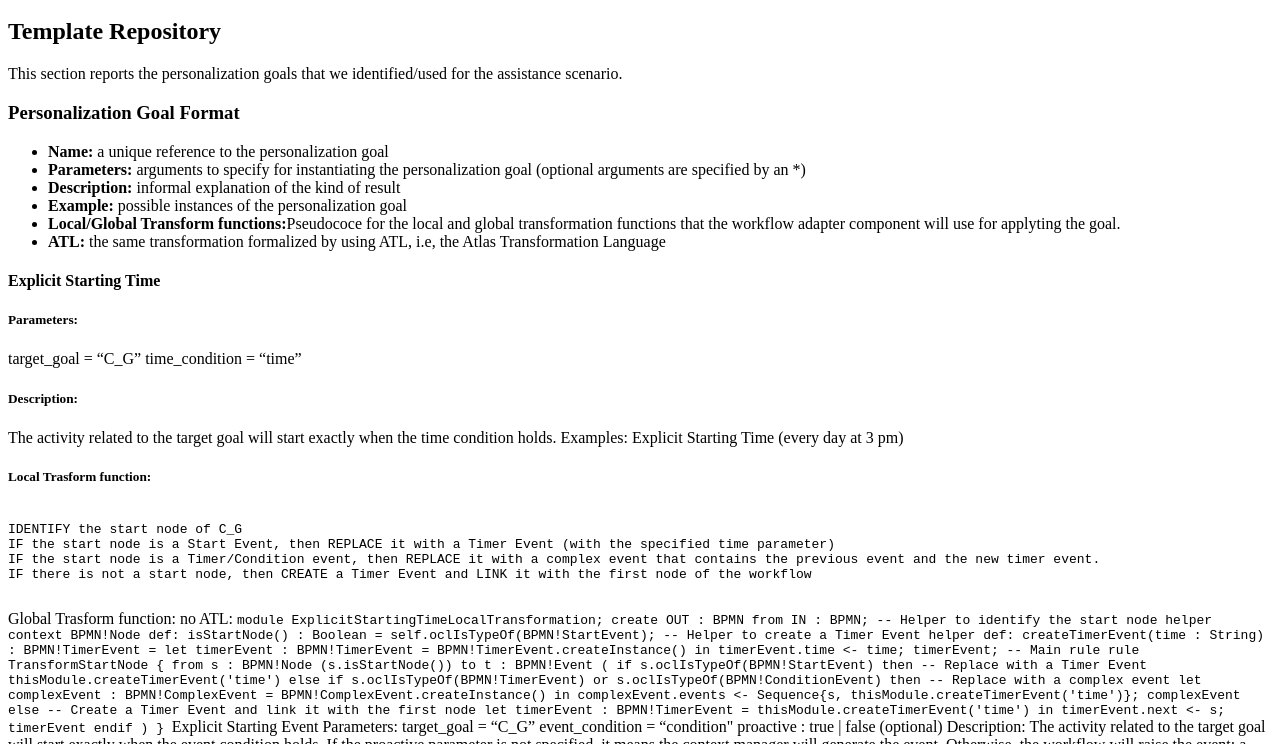
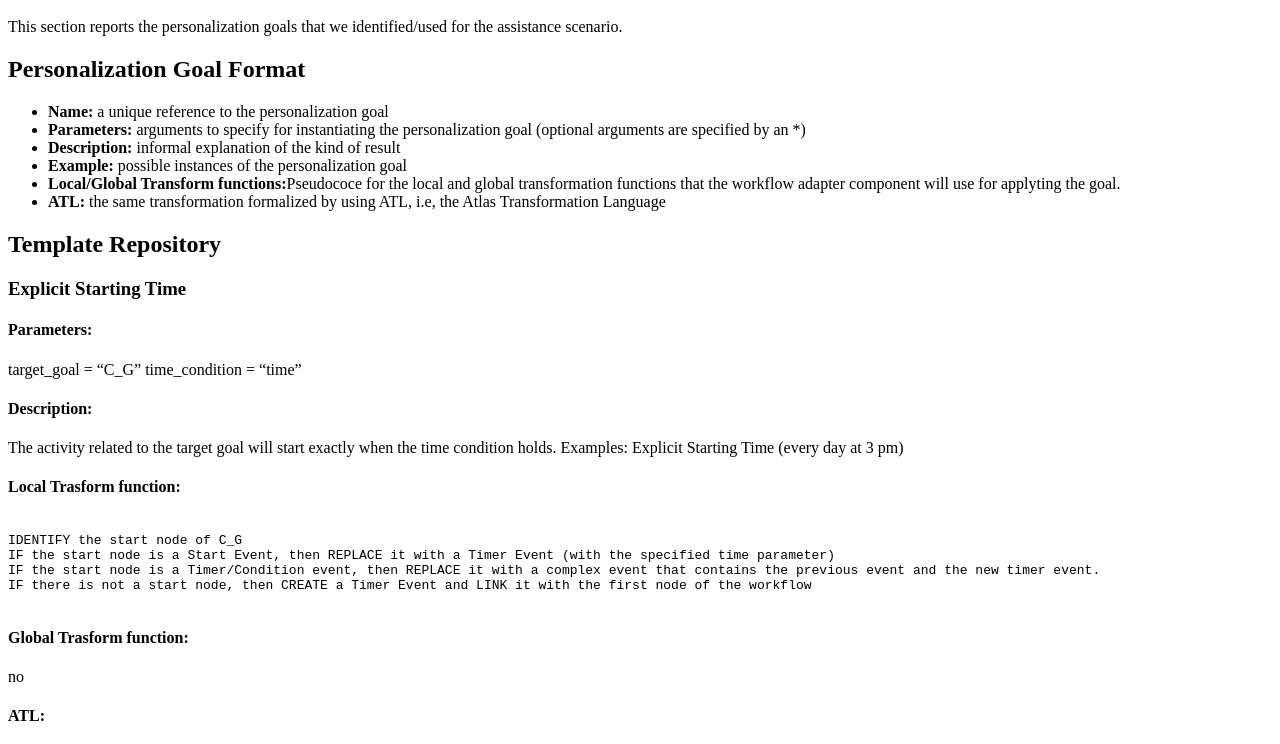
Before and after one commit to ls-cnr/AAL4E, a plain HTML site: page index.html in a window 1280 px wide. Shown: the part 48-792 px from the top of the page. Drawn offline with Linux system fonts and the light colour scheme.

Commit message:
Update index.html

```diff
--- a/index.html
+++ b/index.html
@@ -1,11 +1,7 @@
 <h1>Personalization Goals</h1>
-
-
-
-<h2>Template Repository</h2>
 <p>This section reports the personalization goals that we identified/used for the assistance scenario.</p>
 
-<h3>Personalization Goal Format</h3>
+<h2>Personalization Goal Format</h2>
 <ul>
   <li><strong>Name:</strong> a unique reference to the personalization goal</li>
   <li><strong>Parameters:</strong> arguments to specify for instantiating the personalization goal (optional arguments are
@@ -16,16 +12,20 @@ specified by an *)</li>
   <li><strong>ATL:</strong> the same transformation formalized by using ATL, i.e, the Atlas Transformation Language</li>
 </ul>
 
-<h4>Explicit Starting Time</h4>
-<h5>Parameters:</h5>
+
+
+<h2>Template Repository</h2>
+
+<h3>Explicit Starting Time</h3>
+<h4>Parameters:</h4>
 <p>target_goal = “C_G”
 time_condition = “time”</p>
 
-<h5>Description:</h5>
+<h4>Description:</h4>
 <p>The activity related to the target goal will start exactly when the time condition holds.
 Examples: Explicit Starting Time (every day at 3 pm)</p>
 
-<h5>Local Trasform function:</h5>
+<h4>Local Trasform function:</h4>
 
 <pre>
   <code>
@@ -36,10 +36,10 @@ IF there is not a start node, then CREATE a Timer Event and LINK it with the fir
   </code>
 </pre>
 
-Global Trasform function:
-no
+<h4>Global Trasform function:</h4>
+<p>no</p>
 
-ATL:
+<h4>ATL:</h4>
 <code>
 module ExplicitStartingTimeLocalTransformation;
 create OUT : BPMN from IN : BPMN;
```
